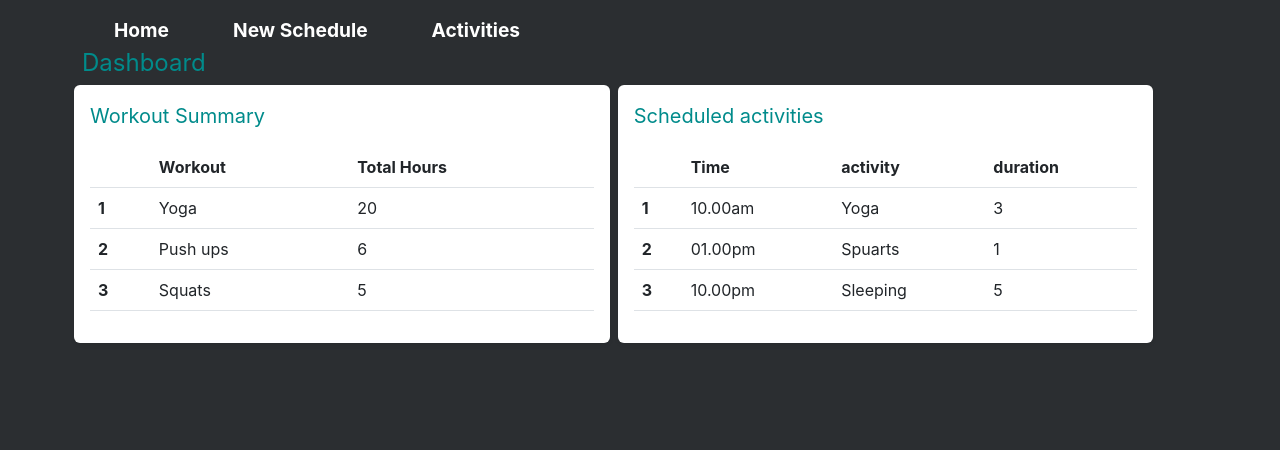
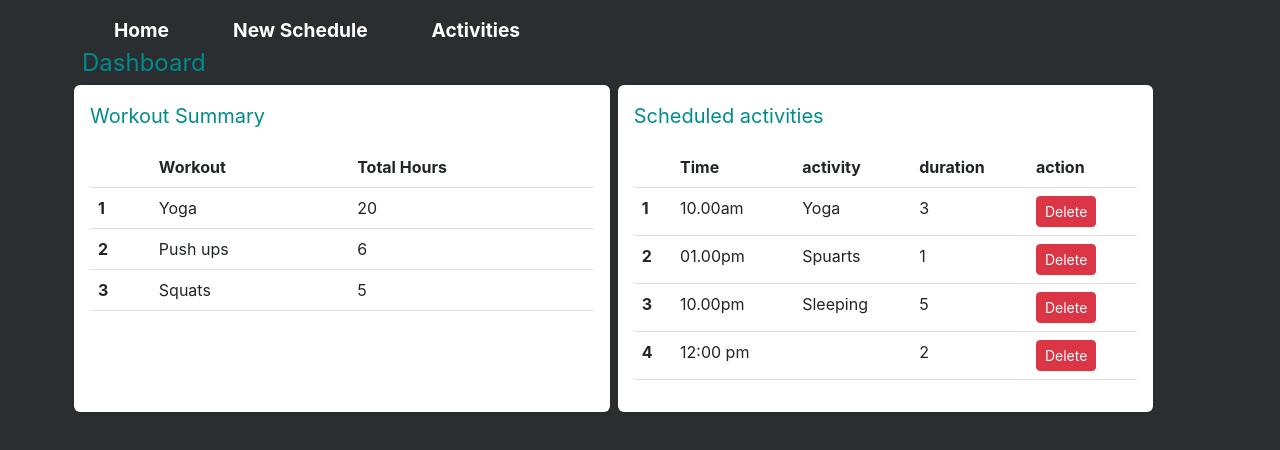
Before and after one commit to Esther2015157/fitnessapp, a React (Create React App) app: page / in a window 1280 px wide. Shown: the top 450 px of the page. Built offline with nearby package versions, Linux system fonts and the light colour scheme; data requests are answered from the project's data file.

Commit message:
added the submit form event

```diff
--- a/db.json
+++ b/db.json
@@ -1,4 +1,3 @@
-
 {
   "activities": [
     {
@@ -38,6 +37,13 @@
       "time": "10.00pm",
       "duration": "5",
       "status": "pending"
+    },
+    {
+      "activity": "",
+      "time": "12:00 pm",
+      "duration": "2",
+      "status": "",
+      "id": 4
     }
   ]
 }
--- a/src/components/Home.js
+++ b/src/components/Home.js
@@ -51,6 +51,7 @@ function Home() {
                         <th scope="col">Time</th>
                         <th scope="col">activity</th>
                         <th scope="col">duration</th>
+                        <th scope="col">action</th>
                     </tr>
                 </thead>
                 <tbody>
@@ -60,6 +61,7 @@ function Home() {
                             <td>{item.time}</td>
                             <td>{item.activity}</td>
                             <td>{item.duration}</td>
+                            <td><button className="btn btn-sm btn-danger">Delete</button></td>
                         </tr>
                     ))}
                 </tbody>
--- a/src/components/Newactivities.js
+++ b/src/components/Newactivities.js
@@ -5,15 +5,15 @@ function Newactivities() {
     <div>
       <form className='form-group bg-light p-5 mt-4'>
         <span className='headings fs-5'>Create a new activity</span>
-        <div class="mb-3">
+        <div className="mb-3">
             <label className="form-label">Activity</label>
             <input type="text" className="form-control" placeholder="enter activity"/>
         </div>
-        <div class="mb-3">
+        <div className="mb-3">
             <label className="form-label">Description</label>
             <textarea className="form-control"></textarea>
         </div>
-        <div class="mb-3">
+        <div className="mb-3">
             <input type="submit" className="form-control btn btn-sm btn-dark"/>
         </div>
       </form>
--- a/src/components/Newschedule.js
+++ b/src/components/Newschedule.js
@@ -7,6 +7,7 @@ function Newschedule() {
     const [time, setTime] = useState("");
     const [duration, setDuration] = useState("");
     const [status, setStatus] = useState("");
+
 
     function handleSubmit(e) {
         e.preventDefault();
@@ -23,8 +24,8 @@ function Newschedule() {
           },
           body: JSON.stringify(itemData),
         })
-        .then((r) => r.json())
-        .then((newItem) => onAddItem(newItem));
+        // .then((r) => r.json())
+        // .then((newItem) => onAddItem(newItem));
       }
 
 
@@ -32,10 +33,11 @@ function Newschedule() {
     <div>
       <form className='form-group bg-light p-5 mt-4' onSubmit={handleSubmit}>
         <span className='headings fs-5'>Create a new schedule</span>
-        <div class="mb-3">
+        <div className="mb-3">
             <label className="form-label">Activity</label>
             <select className='form-select'
                 value={activity}
+                name="activity"
                 onChange={(e) => setActivity(e.target.value)}
             >
                 <option>Yoga</option>
@@ -44,7 +46,7 @@ function Newschedule() {
                 <option>Meditation</option>
             </select>
         </div>
-        <div class="mb-3">
+        <div className="mb-3">
             <label className="form-label">Time</label>
             <input type="text"
                 className="form-control"
@@ -53,7 +55,7 @@ function Newschedule() {
                 onChange={(e) => setTime(e.target.value)}
                 placeholder="enter time"/>
         </div>
-        <div class="mb-3">
+        <div className="mb-3">
             <label className="form-label">Duration</label>
             <input type="text"
                 className="form-control"
@@ -62,10 +64,11 @@ function Newschedule() {
                 onChange={(e) => setDuration(e.target.value)}
                 placeholder="enter duration"/>
         </div>
-        <div class="mb-3">
+        <div className="mb-3">
             <label className="form-label">Status</label>
             <select className='form-select'
                 value={status}
+                name="status"
                 onChange={(e) => setStatus(e.target.value)}
             >
                 <option>Pending</option>
@@ -73,7 +76,7 @@ function Newschedule() {
                 <option>Missed</option>
             </select>
         </div>
-        <div class="mb-3">
+        <div className="mb-3">
             <input type="submit" className="form-control btn btn-sm btn-dark"/>
         </div>
       </form>
```
Lines whose indentation alone changed are shown as unchanged.
